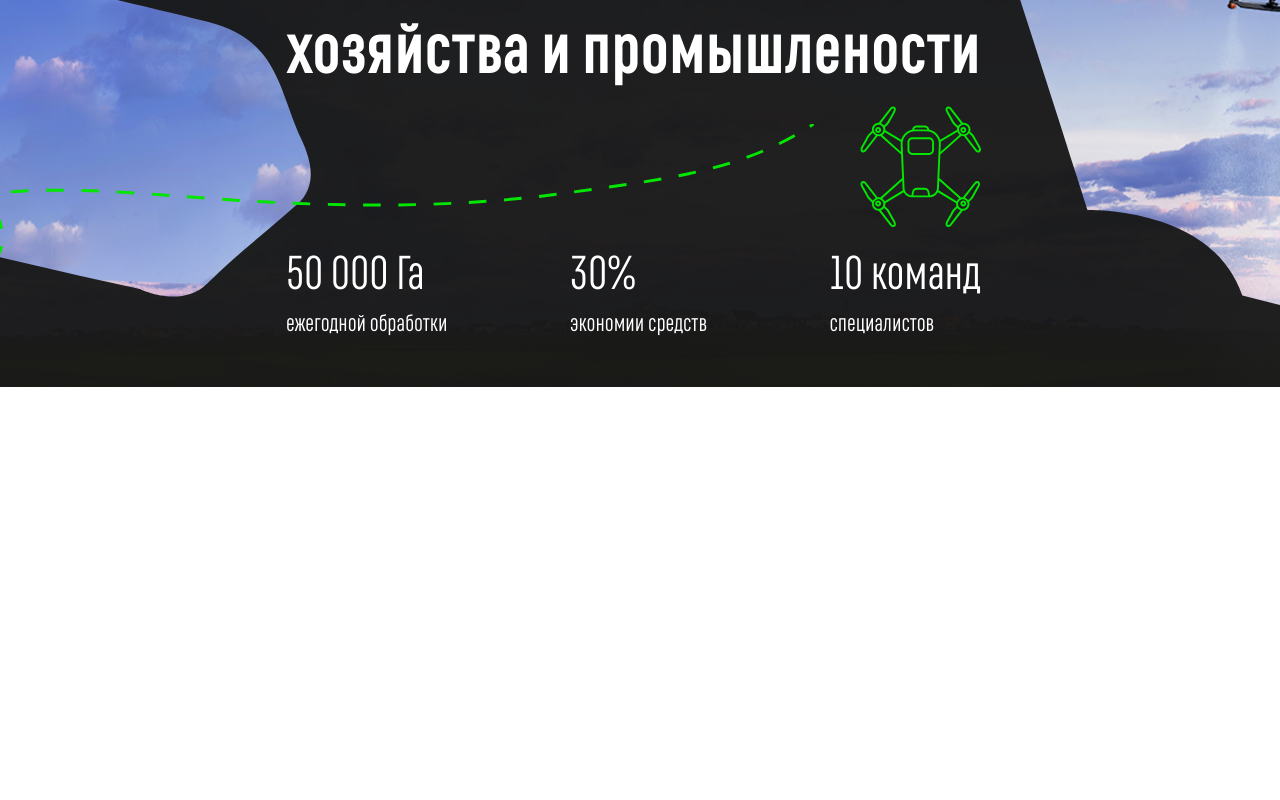
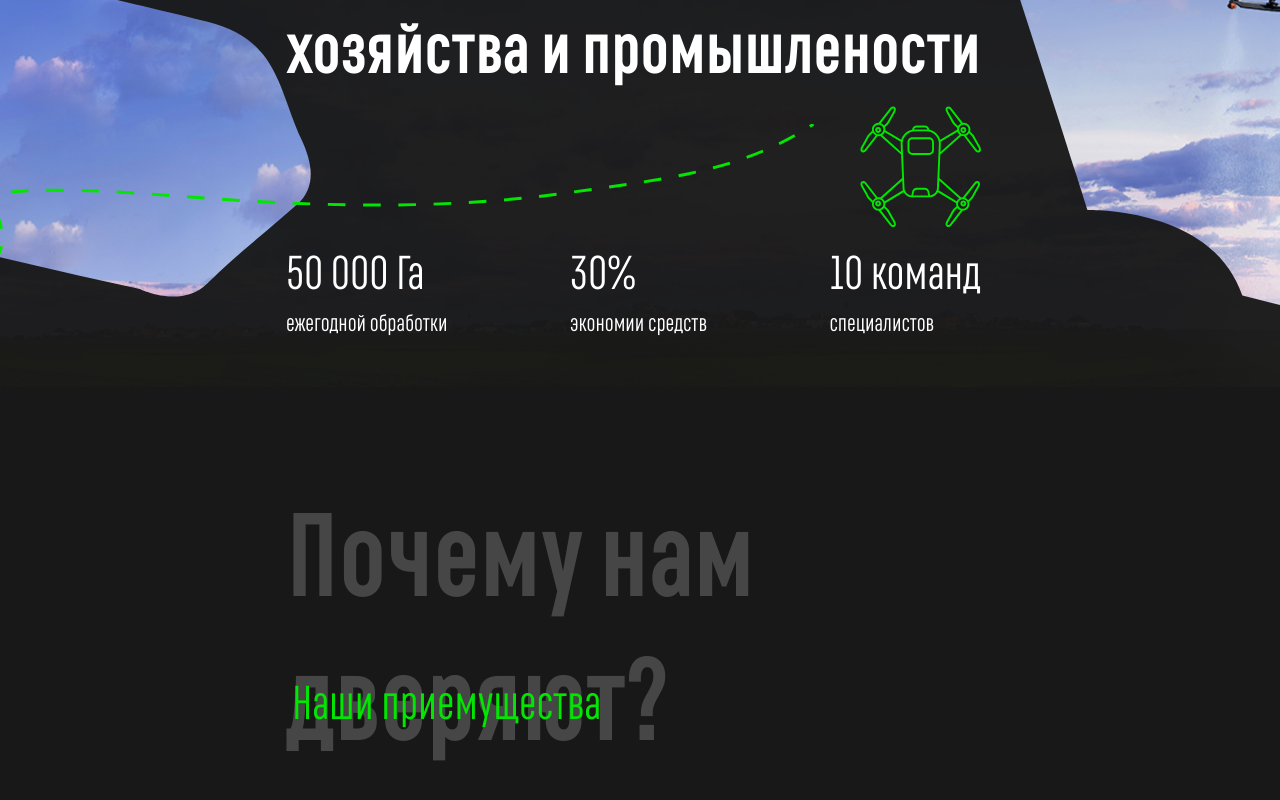
Before and after one commit to HayotbekIT/AgroScout, a React (Create React App) app: page / in a window 1280 px wide. Shown: the part 334-1134 px from the top of the page. Before the commit the page ends 800 px from the top, so only its background shows below. Built offline with nearby package versions, Linux system fonts and the light colour scheme.

Commit message:
#fix #header #inner-page Разработал Header и SectionTitle

```diff
--- a/src/App.scss
+++ b/src/App.scss
@@ -1,2 +1,6 @@
 // @import "./fonts/index.scss";
 @import "./styles/index.scss";
+
+.inner{
+    padding: 85px 0 110px;
+}
--- a/src/components/header/header.scss
+++ b/src/components/header/header.scss
@@ -23,6 +23,7 @@
         max-width: 695px;
         width: 100%;
         position: relative;
+        z-index: 9;
 
         &-image {
             position: absolute;
--- a/src/components/heading/heading.scss
+++ b/src/components/heading/heading.scss
@@ -4,4 +4,11 @@
     font-size: 72px;
     line-height: 86px;
     color: $white;
+
+    &-2 {
+        font-weight: 700;
+        font-size: 120px;
+        line-height: 144px;
+        color: rgba(255, 255, 255, 0.2);
+    }
 }
--- /dev/null
+++ b/src/components/section-title/index.jsx
@@ -0,0 +1,17 @@
+import React from 'react'
+import "./section-title.scss"
+import Heading from "../heading"
+
+export default function SectionTitle(props) {
+    const {subtitle, title} = props
+  return (
+    <div className='section-titles' >
+        <Heading heading={"h2"}>
+            {title}
+        </Heading>
+        <Heading classes={"subtitle"}>
+            {subtitle}
+        </Heading>
+    </div>
+  )
+}
--- /dev/null
+++ b/src/components/section-title/section-title.scss
@@ -0,0 +1,13 @@
+.subtitle {
+    font-size: 48px;
+    line-height: 48px;
+    color: #02E602;
+    position: absolute;
+    bottom: 13px;
+    left: 6px;
+    transform: translateY(-50%);
+}
+
+.section-titles{
+    position: relative;
+}
--- a/src/index.scss
+++ b/src/index.scss
@@ -4,3 +4,7 @@ textarea {
     display: inline-block;
     cursor: pointer;
 }
+
+body{
+    background: #181818;
+}
--- a/src/pages/Home.jsx
+++ b/src/pages/Home.jsx
@@ -1,8 +1,17 @@
 import React from 'react'
+import Container from '../components/container'
 import Header from '../components/header'
+import SectionTitle from '../components/section-title'
 
 export default function Home() {
   return (
-    <Header />
+    <div>
+      <Header />
+      <div className="inner">
+        <Container>
+          <SectionTitle title={"Почему нам дверяют?"} subtitle={"Наши приемущества "} />
+        </Container>
+      </div>
+    </div>
   )
 }
```
